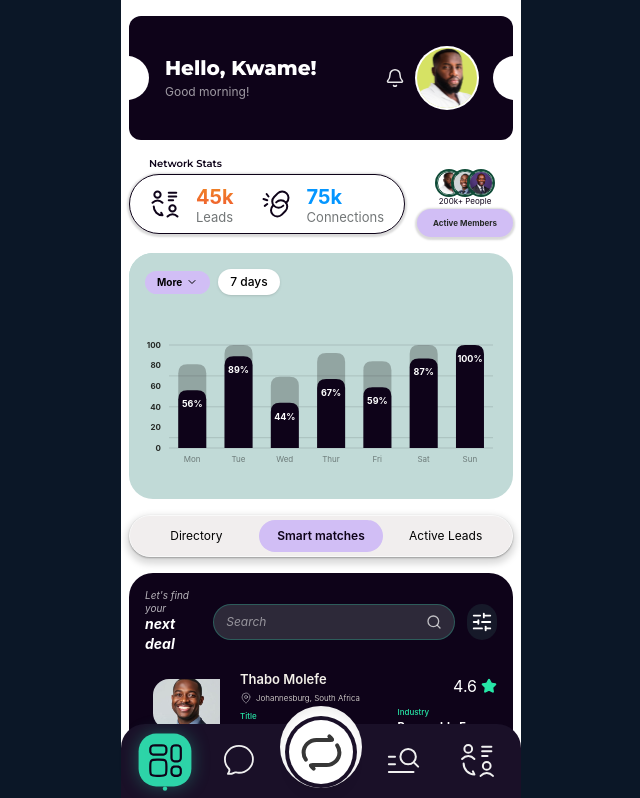
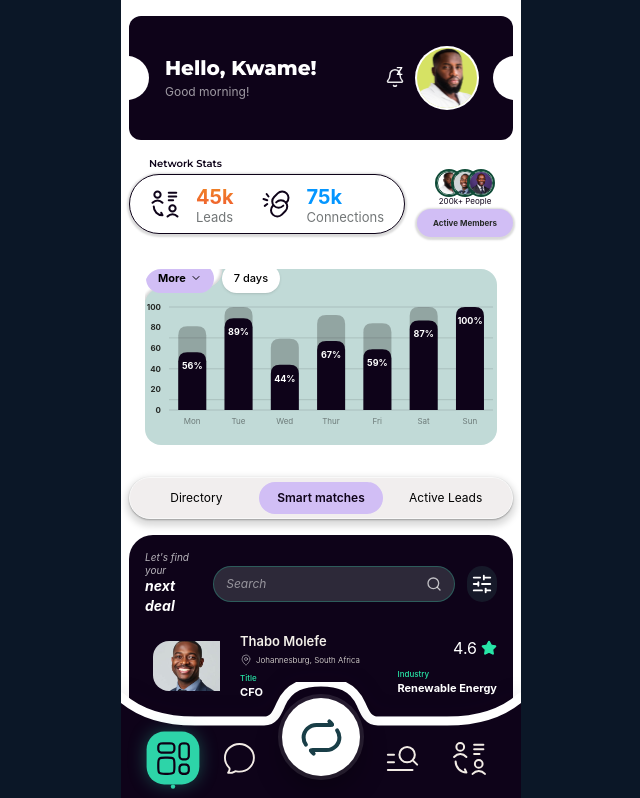
Before and after one commit to evabanegacom/p23-task, a React (Vite) app: page / in a window 1280 px wide. Shown: the top 798 px of the page, without its empty margins (319-959 px from the left). Built offline with nearby package versions, Linux system fonts and the light colour scheme.

Commit message:
working on chart

```diff
--- a/src/components/bottom-navigation.tsx
+++ b/src/components/bottom-navigation.tsx
@@ -1,5 +1,6 @@
-import type { TabId } from '../App';
+import type { TabId } from '../App'
 import NavBtn from './navigation-button'
+
 import chineseLang from '../assets/chinese-lang-white.svg'
 import searchList from '../assets/search-list.svg'
 import messageNav from '../assets/message-nav.svg'
@@ -7,31 +8,83 @@ import dashboardSquare from '../assets/dashboard-square.svg'
 import repeat from '../assets/repeat.svg'
 
 interface BottomNavigationProps {
-  activeTab: TabId;
-  handleTabChange: (tab: TabId) => void;
+  activeTab: TabId
+  handleTabChange: (tab: TabId) => void
 }
 
-const Bottomnavigation = ({ activeTab, handleTabChange }: BottomNavigationProps) => {
+const activeIconFilter =
+  'brightness(0) saturate(100%) invert(6%) sepia(33%) saturate(2561%) hue-rotate(252deg) brightness(81%) contrast(111%)'
+
+const inactiveIconFilter =
+  'brightness(0) saturate(100%) invert(97%) sepia(7%) saturate(336%) hue-rotate(324deg) brightness(99%) contrast(92%)'
+
+const getIconFilter = (isActive: boolean) =>
+  isActive ? activeIconFilter : inactiveIconFilter
+
+const Bottomnavigation = ({
+  activeTab,
+  handleTabChange,
+}: BottomNavigationProps) => {
   return (
-    <nav className="fixed bottom-0 left-0 right-0 flex justify-center pointer-events-none z-50">
-        <div className="relative w-full max-w-100 pointer-events-auto">
-          {/* Curved cutout background */}
-          <div className="absolute inset-x-0 bottom-0 bg-[#1A1028] rounded-t-3xl" style={{ height: '76px' }}>
-            {/* White arc behind center button */}
-            <div
-              className="absolute left-1/2 -translate-x-1/2 -top-[18px] w-[82px] h-[82px] rounded-full bg-white"
-              style={{ boxShadow: 'inset 0 4px 12px rgba(0,0,0,0.08)' }}
+    <nav className="fixed bottom-0 left-0 right-0 z-50 flex justify-center pointer-events-none">
+      <div className="relative h-[132px] w-full max-w-[400px] overflow-hidden pointer-events-auto">
+        <svg
+          className="absolute inset-x-0 bottom-0 h-[118px] w-full overflow-hidden drop-shadow-[0_-2px_10px_rgba(14,3,25,0.12)]"
+          viewBox="0 0 400 118"
+          preserveAspectRatio="none"
+          aria-hidden="true"
+        >
+          <path
+            d="M0 15C18 31 42 39 74 39H143C153 39 156 31 160 22C168 4 183 0 200 0C217 0 232 4 240 22C244 31 247 39 257 39H326C358 39 382 31 400 15V118H0V15Z"
+            fill="#0E0319"
           />
-          </div>
 
-          {/* Nav buttons row */}
-          <div className="relative flex items-end justify-between px-5 pb-4 pt-2" style={{ height: '76px' }}>
+          <path
+            d="M0 15C18 31 42 39 74 39H143C153 39 156 31 160 22C168 4 183 0 200 0C217 0 232 4 240 22C244 31 247 39 257 39H326C358 39 382 31 400 15"
+            fill="none"
+            stroke="#FFFFFF"
+            strokeLinecap="round"
+            strokeWidth="9"
+          />
+        </svg>
+
+        <button
+          type="button"
+          onClick={() => handleTabChange('deals')}
+          aria-label="Deals"
+          aria-current={activeTab === 'deals' ? 'page' : undefined}
+          className="group absolute left-1/2 top-[30px] z-20 -translate-x-1/2 cursor-pointer rounded-full transition-transform duration-300 hover:scale-105 active:scale-95"
+        >
+          <span
+            className={
+              'flex h-[78px] w-[78px] items-center justify-center rounded-full border border-white/80 bg-white shadow-[0_14px_28px_rgba(0,0,0,0.32),inset_0_5px_12px_rgba(255,255,255,0.85)] transition-all duration-300 ' +
+              (activeTab === 'deals'
+                ? 'ring-4 ring-[#2DD4A8]/35'
+                : 'ring-4 ring-white/10 group-hover:ring-white/20')
+            }
+          >
+            <img
+              src={repeat}
+              alt=""
+              className="h-[43px] w-[43px]"
+            />
+          </span>
+        </button>
+
+        <div className="absolute inset-x-0 bottom-[18px] z-10 flex items-end justify-between px-7">
           <NavBtn
             active={activeTab === 'dashboard'}
             onClick={() => handleTabChange('dashboard')}
             label="Dashboard"
           >
-              <img src={dashboardSquare} alt="Dashboard" className="w-[37px] h-[37px]" style={{ filter: activeTab === 'dashboard' ? 'drop-shadow(0 0 2px #2DD4A8)' : 'grayscale(100%)' }} />
+            <img
+              src={dashboardSquare}
+              alt=""
+              className="h-[37px] w-[37px]"
+              style={{
+                filter: getIconFilter(activeTab === 'dashboard'),
+              }}
+            />
           </NavBtn>
 
           <NavBtn
@@ -39,33 +92,34 @@ const Bottomnavigation = ({ activeTab, handleTabChange }: BottomNavigationProps)
             onClick={() => handleTabChange('messages')}
             label="Messages"
           >
-                <img src={messageNav} alt="Messages" className="w-[30.83px] h-[30.83px]" style={{ filter: activeTab === 'messages' ? 'drop-shadow(0 0 2px #2DD4A8)' : 'grayscale(100%)' }} />
+            <img
+              src={messageNav}
+              alt=""
+              className="h-[31px] w-[31px]"
+              style={{
+                filter: getIconFilter(activeTab === 'messages'),
+              }}
+            />
           </NavBtn>
 
-            {/* Center elevated button */}
-            <button
-              onClick={() => handleTabChange('deals')}
-              className="relative -mt-9 group"
-              aria-label="Deals"
-            >
           <div
-                className={
-                  'w-16 h-16 cursor-pointer rounded-full flex items-center justify-center shadow-lg transition-all duration-300 ' +
-                  (activeTab === 'deals'
-                    ? 'bg-[#2DD4A8] ring-4 ring-[#1A1028] scale-105'
-                    : 'bg-white ring-4 ring-[#1A1028] group-hover:scale-105')
-                }
-              >
-                <img src={repeat} alt="Deals" className="w-[43px] h-[43px]" style={{ filter: activeTab === 'deals' ? 'drop-shadow(0 0 2px #2DD4A8)' : 'grayscale(100%)' }} />
-              </div>
-            </button>
+            className="h-14 w-[78px] shrink-0"
+            aria-hidden="true"
+          />
 
           <NavBtn
             active={activeTab === 'search'}
             onClick={() => handleTabChange('search')}
             label="Search"
           >
-                <img src={searchList} alt="Search List" className="w-[37px] h-[37px]" style={{ filter: activeTab === 'search' ? 'drop-shadow(0 0 2px #2DD4A8)' : 'grayscale(100%)' }} />
+            <img
+              src={searchList}
+              alt=""
+              className="h-[37px] w-[37px]"
+              style={{
+                filter: getIconFilter(activeTab === 'search'),
+              }}
+            />
           </NavBtn>
 
           <NavBtn
@@ -73,8 +127,14 @@ const Bottomnavigation = ({ activeTab, handleTabChange }: BottomNavigationProps)
             onClick={() => handleTabChange('network')}
             label="Network"
           >
-              <img src={chineseLang} alt="Chinese Language" className="w-[37px] h-[37px]" style={{ filter: activeTab === 'network' ? 'drop-shadow(0 0 2px #2DD4A8)' : 'grayscale(100%)' }} />
-              {/* <Users className="w-[22px] h-[22px]" strokeWidth={activeTab === 'network' ? 2.4 : 1.8} /> */}
+            <img
+              src={chineseLang}
+              alt=""
+              className="h-[37px] w-[37px]"
+              style={{
+                filter: getIconFilter(activeTab === 'network'),
+              }}
+            />
           </NavBtn>
         </div>
       </div>
--- a/src/components/chart.tsx
+++ b/src/components/chart.tsx
@@ -9,6 +9,8 @@ import {
   Tooltip,
 } from 'recharts';
 
+import chartBg from '../assets/chart-bg.svg';
+
 function roundedTopPath(
   x: number,
   y: number,
@@ -17,6 +19,7 @@ function roundedTopPath(
   r: number
 ): string {
   r = Math.min(r, w / 2, h);
+
   return [
     `M ${x + r} ${y}`,
     `H ${x + w - r}`,
@@ -31,15 +34,13 @@ function roundedTopPath(
 
 const BarWithCap = (props: any) => {
   const { x, y, width, height, value, background } = props;
+
   if (!width || !height || height < 1) return null;
 
   const r = 9;
   const maxShadowExtension = 26;
 
-  // The top boundary = background.y (the Y position of value 100 on the chart)
   const chartTop: number = background ? background.y : 0;
-
-  // Shadow starts at most maxShadowExtension above bar, but never above chartTop
   const desiredShadowY = y - maxShadowExtension;
   const shadowY = Math.max(desiredShadowY, chartTop);
   const shadowHeight = y + height - shadowY;
@@ -48,7 +49,6 @@ const BarWithCap = (props: any) => {
 
   return (
     <g>
-      {/* Shadow — rounded top only, clipped to chart top (100-mark) */}
       {showShadow && (
         <path
           d={roundedTopPath(x, shadowY, width, shadowHeight, r)}
@@ -57,13 +57,8 @@ const BarWithCap = (props: any) => {
         />
       )}
 
-      {/* Main bar — rounded top only */}
-      <path
-        d={roundedTopPath(x, y, width, height, r)}
-        fill="#0E0319"
-      />
+      <path d={roundedTopPath(x, y, width, height, r)} fill="#0E0319" />
 
-      {/* Value label */}
       <text
         x={x + width / 2}
         y={y + 17}
@@ -90,37 +85,45 @@ const ChartSection = () => {
   ];
 
   return (
-    <section className="relative rounded-3xl bg-[#C1DAD7] p-4 text-black overflow-hidden">
-      {/* Decorative Curve */}
-      <div className="absolute top-0 left-0 w-52 h-28 bg-[#A8D4CC] rounded-br-[80px] -z-10" />
+    <section className="relative rounded-3xl p-4 text-black overflow-hidden">
 
-      <div className="flex items-center gap-2 mb-3 relative z-10">
-        <button className="flex items-center gap-1 text-[10px] font-bold bg-[#D1BEF5] rounded-full px-3 py-1">
+      {/* Chart container */}
+      <div className="h-44 relative rounded-2xl overflow-hidden">
+
+        {/* Background */}
+        <img
+          src={chartBg}
+          alt="chart background"
+          className="absolute inset-0 w-full h-full object-cover z-0"
+        />
+
+        {/* Top-left pill row: More + 7 days side by side */}
+<div className="absolute left-2 z-20 flex items-center gap-2" style={{ top: -5, left: 1 }}>
+              <button className="flex items-center gap-1 text-[11px] font-bold bg-[#D1BEF5] rounded-full px-3 py-1.5">
             More <ChevronDown className="w-3 h-3" />
           </button>
-        <button className="text-[12px] font-medium bg-white rounded-full px-3 py-1 shadow-sm">
+          <div className="text-[11px] font-medium bg-white rounded-full px-3 py-1.5 shadow-sm">
             7 days
-        </button>
+          </div>
         </div>
 
-      <div className="h-44 relative z-10">
+        {/* Chart */}
+        <div className="relative z-10 w-full h-full">
           <ResponsiveContainer width="100%" height="100%">
             <BarChart
               data={chartData}
               margin={{ top: 38, right: 4, left: 0, bottom: 5 }}
               barCategoryGap="20%"
             >
-            <CartesianGrid
-              stroke="#00000020"
-              vertical={false}
-              horizontal={true}
-            />
+              <CartesianGrid stroke="#00000020" vertical={false} />
+
               <XAxis
                 dataKey="day"
                 axisLine={false}
                 tickLine={false}
                 tick={{ fontSize: 8, fill: '#00000070', fontWeight: '400' }}
               />
+
               <YAxis
                 domain={[0, 100]}
                 axisLine={false}
@@ -129,6 +132,7 @@ const ChartSection = () => {
                 style={{ fontSize: 8, fill: '#262A27', fontWeight: '700' }}
                 width={24}
               />
+
               <Tooltip
                 cursor={{ fill: '#00000010' }}
                 contentStyle={{
@@ -137,14 +141,16 @@ const ChartSection = () => {
                   borderRadius: '8px',
                 }}
               />
+
               <Bar
                 dataKey="value"
                 shape={<BarWithCap />}
                 background={{ fill: 'transparent' }}
-              isAnimationActive={true}
+                isAnimationActive
               />
             </BarChart>
           </ResponsiveContainer>
+        </div>
       </div>
     </section>
   );
--- a/src/components/dashboard-page.tsx
+++ b/src/components/dashboard-page.tsx
@@ -28,9 +28,16 @@ export default function DashboardPage() {
         </div>
 
         <div className="flex items-center gap-3">
-          <button aria-label="Notifications" className="text-white/90">
-            <Bell className="w-5 h-5" strokeWidth={1.8} />
-          </button>
+          <button
+  aria-label="Notifications"
+  className="relative text-white/90"
+>
+  <Bell className="w-5 h-5" strokeWidth={1.8} />
+
+  <span className="absolute -top-[2px] right-[2px] text-[10px] font-bold leading-none text-white">
+    Z
+  </span>
+</button>
           <div className="w-15 h-15 rounded-full overflow-hidden ring-2 bg-[#D6E264] mr-4">
             <img
               src={avatarKwame}
```
Also changed, not shown: src/assets/bg-union.svg (added), src/assets/chart-bg.svg (added). Lines whose indentation alone changed are shown as unchanged.
